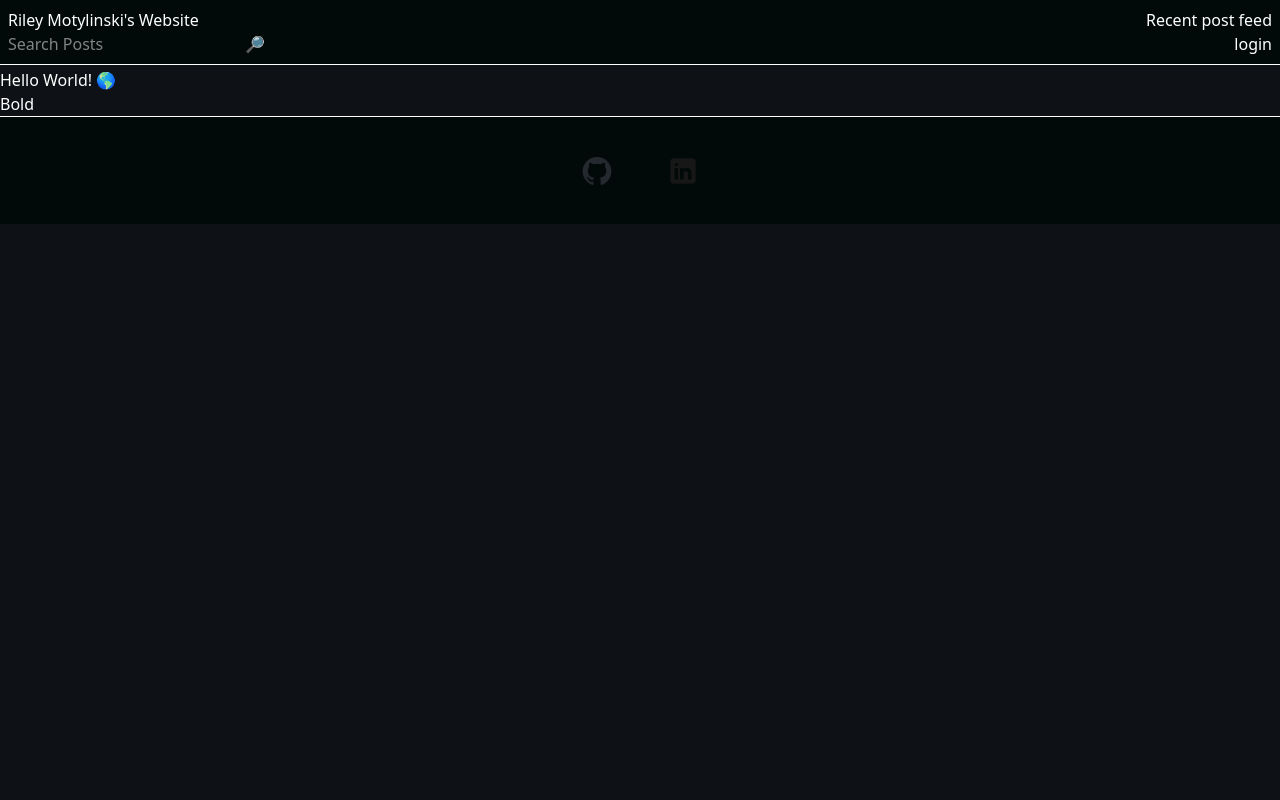
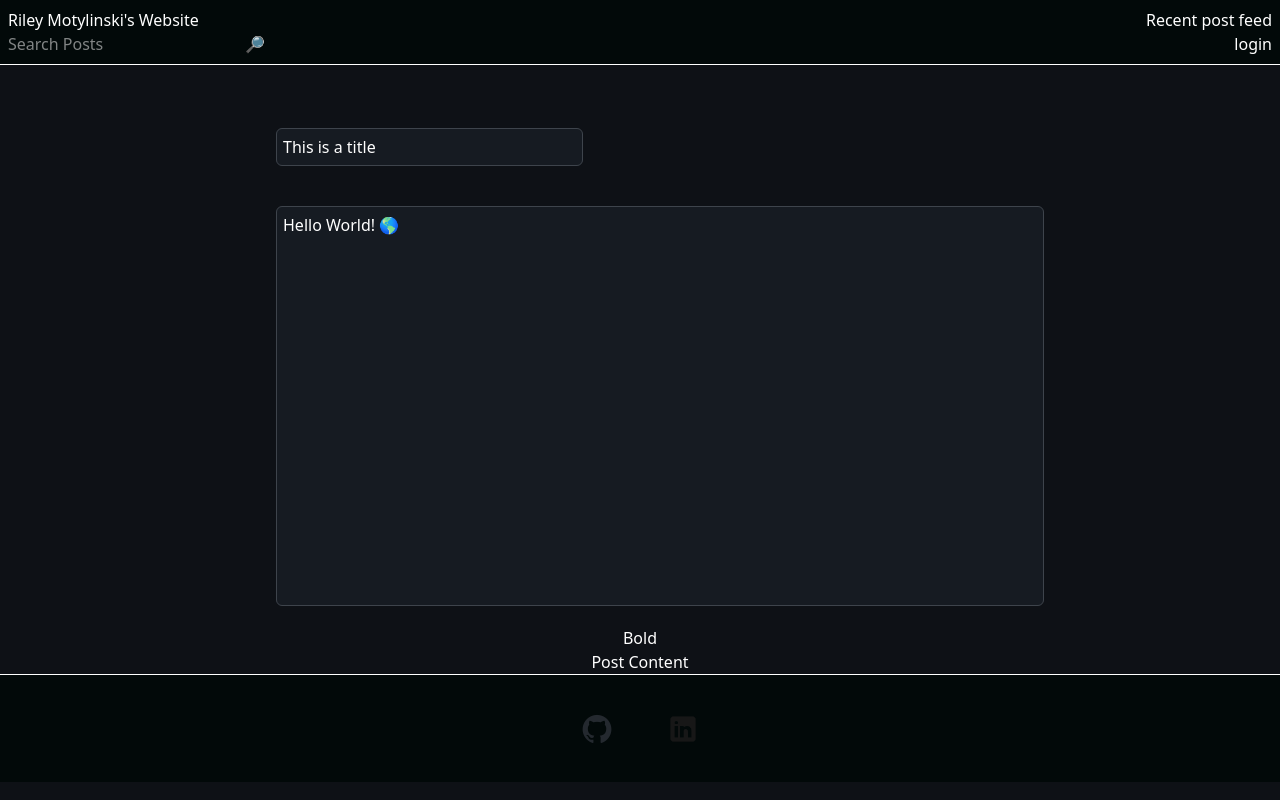
Before and after one commit to rileymotylinski/riley-motylinski, a Next.js app: page /admin/create-post in a window 1280 px wide. Built offline with nearby package versions, Linux system fonts and the light colour scheme; no server answers.

Commit message:
feat: basic styling for rte

```diff
--- a/src/app/admin/create-post/page.tsx
+++ b/src/app/admin/create-post/page.tsx
@@ -1,9 +1,9 @@
-import { Tiptap } from "@/src/components/Tiptap";
+import { Tiptap } from "@/src/components/PostMaker";
 
 export default function CreatePost() {
     return (
         <>
-            <div>
+            <div className="flex justify-center">
                 <Tiptap />
             </div>
         </>
--- a/src/app/globals.css
+++ b/src/app/globals.css
@@ -12,6 +12,8 @@
 
   --color-background: #020909;
   --color-background-light: #0e1116;
+  --color-background-md: #161B22;
+  --color-border-light: #3E444C;
   --color-taupe: #987D7C;
   --color-lilac-ash: #A09CB0;
   --color-powder-blue: #A3B9C9;
--- /dev/null
+++ b/src/components/PostMaker.tsx
@@ -0,0 +1,53 @@
+'use client'
+
+import { useEditor, EditorContent } from '@tiptap/react'
+import StarterKit from '@tiptap/starter-kit'
+import { FC } from 'react'
+import { EditorMenuBar } from './EditorMenuBar'
+
+export const Tiptap: FC = () => {
+  function handleClick() {
+    console.log(title?.getText());
+    console.log(body?.getText());
+  }
+
+  // managing title
+  const title = useEditor({
+    extensions: [StarterKit],
+    content: 'This is a title',
+    // Don't render immediately on the server to avoid SSR issues
+    immediatelyRender: false,
+    editorProps: {
+      attributes: {
+        class: 'm-5 rounded-md p-1.5 w-2/5 border-border-light border bg-background-md'
+      }
+    }
+  })
+
+  // managing content in body
+  const body = useEditor({
+    extensions: [StarterKit],
+    content: '<p>Hello World! 🌎️</p>',
+    // Don't render immediately on the server to avoid SSR issues
+    immediatelyRender: false,
+    editorProps: {
+      attributes: {
+        class: 'm-5 rounded-md p-1.5 w-full h-100 border-border-light border bg-background-md'
+      }
+    }
+  })
+
+  return (<>
+    <div className='grid grid-cols-1 pt-10 w-6/10'>
+      <EditorContent editor={title} />
+      <div><EditorContent editor={body} /></div>
+      <EditorMenuBar editor={body} />
+      <button onClick={() => handleClick()}>Post Content</button>
+    </div>
+
+
+
+
+
+  </>)
+}
--- a/src/components/TipTap.tsx
+++ /dev/null
@@ -1,20 +0,0 @@
-'use client'
-
-import { useEditor, EditorContent } from '@tiptap/react'
-import StarterKit from '@tiptap/starter-kit'
-import { FC } from 'react'
-import { EditorMenuBar } from './EditorMenuBar'
-
-export const Tiptap: FC = () => {
-  const editor = useEditor({
-    extensions: [StarterKit],
-    content: '<p>Hello World! 🌎️</p>',
-    // Don't render immediately on the server to avoid SSR issues
-    immediatelyRender: false,
-  })
-
-  return (<>
-    <EditorContent editor={editor} />
-    <EditorMenuBar editor={editor} />
-  </>)
-}
```
